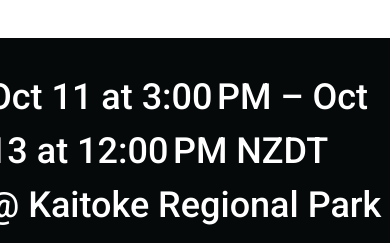
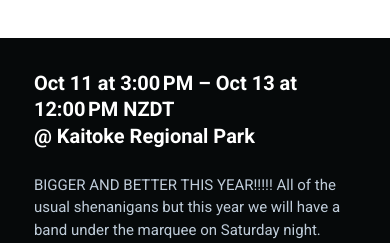
Before and after one commit to drewalth/hutt-river, a React (Vite) app: page / in a window 390 px wide. Shown: the part 549-792 px from the top of the page. Built offline with nearby package versions, Linux system fonts and the light colour scheme.

Commit message:
fix: mobile description styling

```diff
--- a/src/components/Description.tsx
+++ b/src/components/Description.tsx
@@ -2,8 +2,12 @@
 import Container from '@mui/material/Container'
 import Typography from '@mui/material/Typography'
 import eventData from '../event-data/eventData.ts'
+import { useMediaQuery } from '@mui/material'
+import { useTheme } from '@mui/system'
 
-export default function Description() {
+const Description = () => {
+  const theme = useTheme()
+  const largerScreen = useMediaQuery(theme.breakpoints.up('md'))
   return (
     <Box
       id="highlights"
@@ -25,23 +29,26 @@
       >
         <Box
           sx={{
-            width: { sm: '100%', md: '60%' },
+            width: { xs: '90%', sm: '100%', md: '60%' },
             textAlign: { sm: 'left', md: 'center' },
           }}
         >
-          <Typography component="h2" variant="h4">
+          <Typography component="h2" variant={largerScreen ? 'h4' : 'h5'}>
             {`${eventData.formattedDate}`}
           </Typography>
           <Typography
             component="h2"
-            variant="h4"
+            variant={largerScreen ? 'h4' : 'h5'}
             sx={{
               mb: 3,
             }}
           >
             {`@ ${eventData.location?.name || 'TBA'}`}
           </Typography>
-          <Typography variant="body1" sx={{ color: 'grey.300' }}>
+          <Typography
+            variant="body1"
+            sx={{ color: 'grey.300', overflowWrap: 'anywhere' }}
+          >
             {eventData.description}
           </Typography>
         </Box>
@@ -49,3 +56,5 @@
     </Box>
   )
 }
+
+export default Description
```
